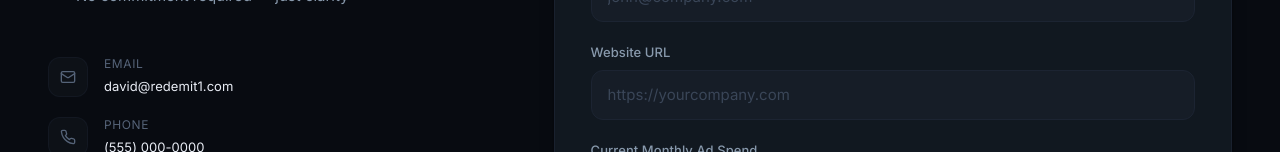
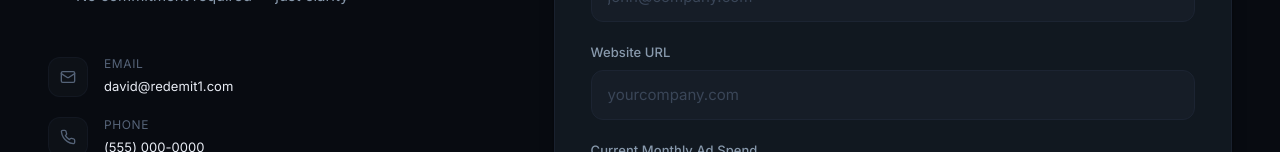
Before and after one commit to mainishtest/redemit1, a Next.js app: page /contact in a window 1280 px wide. Shown: the part 800-952 px from the top of the page. Built offline with nearby package versions, Linux system fonts and the light colour scheme.

Commit message:
Allow any format for website URL field

```diff
--- a/src/components/shared/contact-form.tsx
+++ b/src/components/shared/contact-form.tsx
@@ -103,11 +103,11 @@ export function ContactForm() {
           Website URL
         </label>
         <input
-          type="url"
+          type="text"
           id="website"
           name="website"
           className={inputClasses}
-          placeholder="https://yourcompany.com"
+          placeholder="yourcompany.com"
         />
       </div>
 
```
